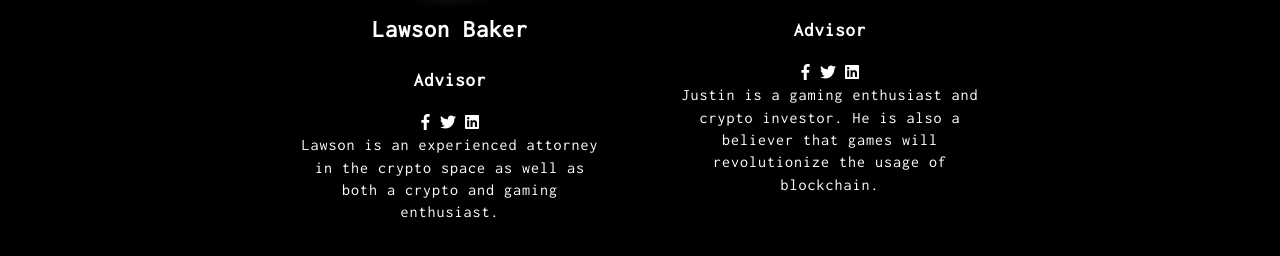
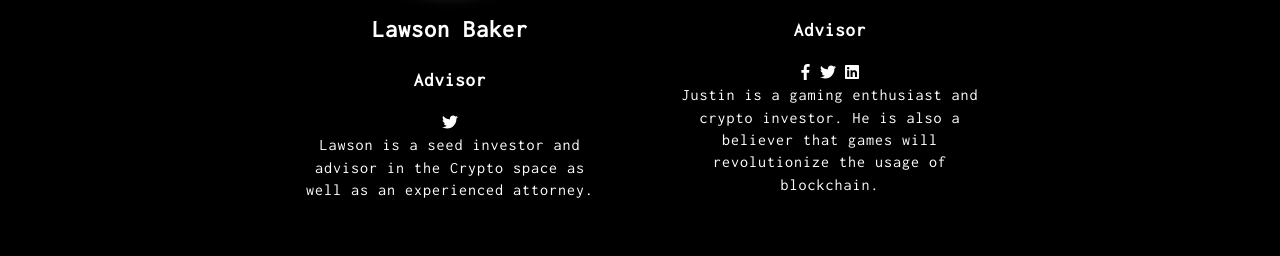
Before and after one commit to ageofcrypto/ageofcrypto.github.io, a plain HTML site: page index.html in a window 1280 px wide. Shown: the part 4152-4408 px from the top of the page. Drawn offline with Linux system fonts and the light colour scheme.

Commit message:
updated lawson bio

```diff
--- a/index.html
+++ b/index.html
@@ -165,11 +165,9 @@
 					<h2>Lawson Baker</h2>
 					<h3>Advisor</h3>
 					<div>
-						<i class="fab fa-facebook-f"></i>
-						<i class="fab fa-twitter"></i>
-						<i class="fab fa-linkedin"></i>
+					  <a href='https://twitter.com/lwsnbaker'><i class="fab fa-twitter"></i></a>
 					</div>
-					<div>Lawson is an experienced attorney in the crypto space as well as both a crypto and gaming enthusiast.</div>
+					<div>Lawson is a seed investor and advisor in the Crypto space as well as an experienced attorney.</div>
 				</div>
 				<div>
 					<img class='shadow' src='edwards.png'>
```
